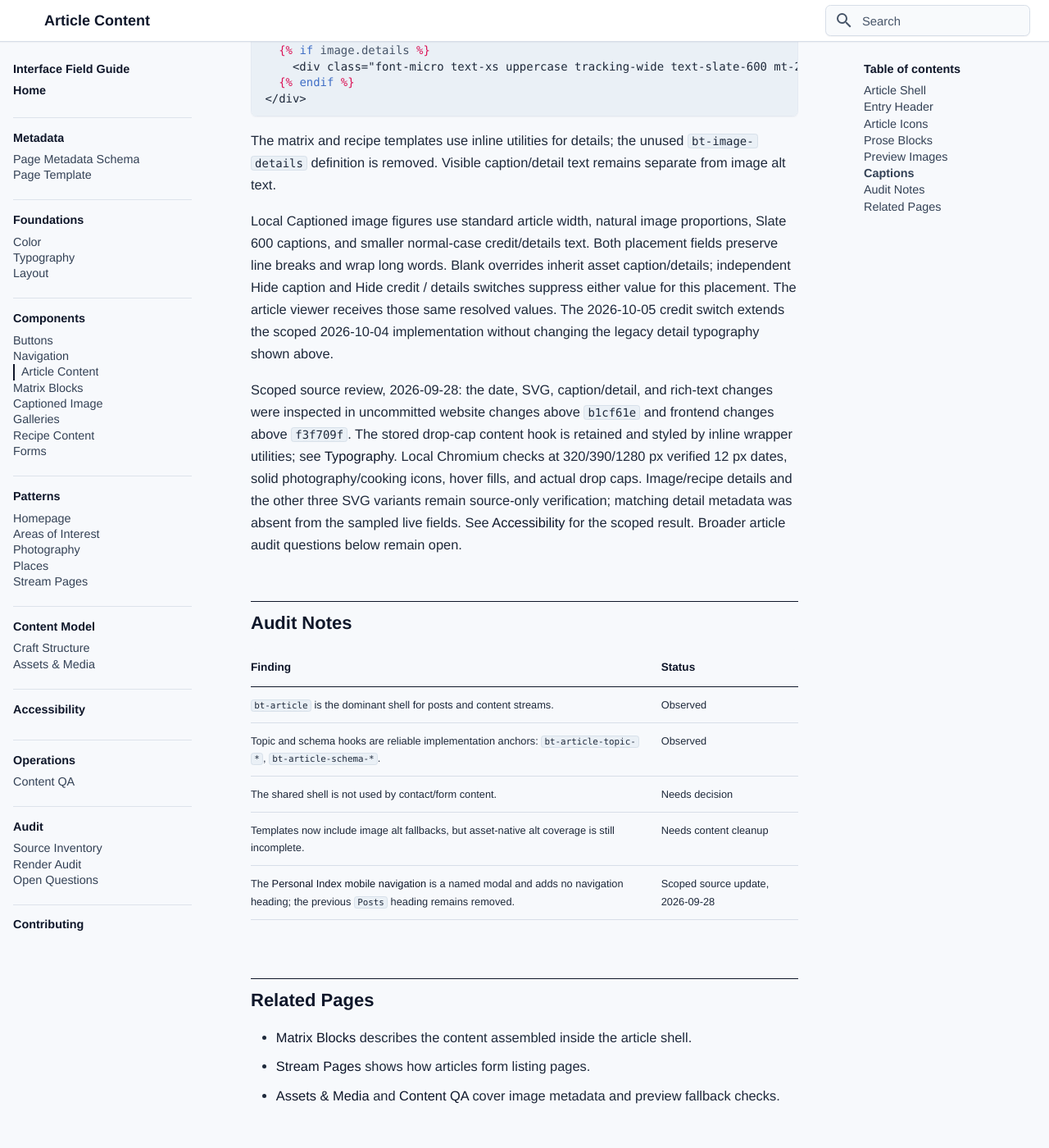
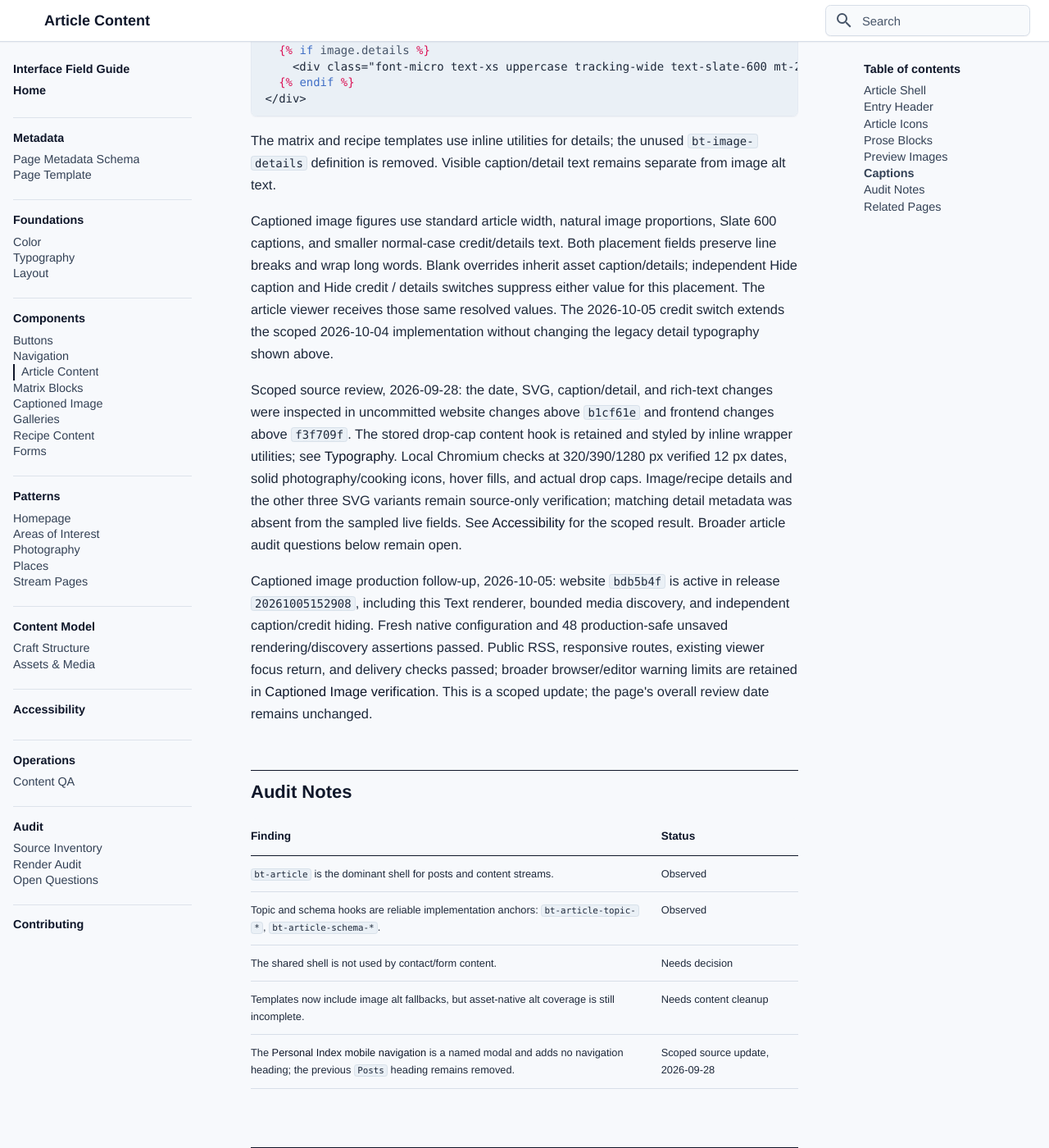
Before and after one commit to bentilden/Design-System, an MkDocs documentation site: the page built from docs/components/article-content.md, in a window 1280 px wide and 1400 px high, scrolled down 2692 px. Shown: the whole window at 82% size. Built offline with MkDocs 1.6.1 and Material for MkDocs 9.7.7, drawn with Linux system fonts in a browser that asks for light colours; some web fonts are replaced; some of the changed text lies outside the part shown.

Commit message:
Document verified Captioned image production release

````diff
--- a/docs/components/article-content.md
+++ b/docs/components/article-content.md
@@ -76,7 +76,7 @@ Icons sit above article headers and link back to the Area of Interest route. The
 
 ## Prose Blocks
 
-The Text renderer retains one `bt-text` prose wrapper and its existing table controller/template. Inside that wrapper, the local Captioned image implementation renders markup and nested entries deliberately:
+The Text renderer retains one `bt-text` prose wrapper and its existing table controller/template. Inside that wrapper, the Captioned image implementation renders markup and nested entries deliberately:
 
 ```twig
 {% include '_components/text-content' with {
@@ -118,9 +118,11 @@ Existing gallery, featured-image, and recipe captions use Slate 600 body text. T
 
 The matrix and recipe templates use inline utilities for details; the unused `bt-image-details` definition is removed. Visible caption/detail text remains separate from image alt text.
 
-Local Captioned image figures use standard article width, natural image proportions, Slate 600 captions, and smaller normal-case credit/details text. Both placement fields preserve line breaks and wrap long words. Blank overrides inherit asset caption/details; independent Hide caption and Hide credit / details switches suppress either value for this placement. The article viewer receives those same resolved values. The 2026-10-05 credit switch extends the scoped 2026-10-04 implementation without changing the legacy detail typography shown above.
+Captioned image figures use standard article width, natural image proportions, Slate 600 captions, and smaller normal-case credit/details text. Both placement fields preserve line breaks and wrap long words. Blank overrides inherit asset caption/details; independent Hide caption and Hide credit / details switches suppress either value for this placement. The article viewer receives those same resolved values. The 2026-10-05 credit switch extends the scoped 2026-10-04 implementation without changing the legacy detail typography shown above.
 
 Scoped source review, 2026-09-28: the date, SVG, caption/detail, and rich-text changes were inspected in uncommitted website changes above `b1cf61e` and frontend changes above `f3f709f`. The stored drop-cap content hook is retained and styled by inline wrapper utilities; see [Typography](../foundations/typography.md#drop-cap). Local Chromium checks at 320/390/1280 px verified 12 px dates, solid photography/cooking icons, hover fills, and actual drop caps. Image/recipe details and the other three SVG variants remain source-only verification; matching detail metadata was absent from the sampled live fields. See [Accessibility](../accessibility/index.md#color-and-contrast) for the scoped result. Broader article audit questions below remain open.
+
+Captioned image production follow-up, 2026-10-05: website `bdb5b4f` is active in release `20261005152908`, including this Text renderer, bounded media discovery, and independent caption/credit hiding. Fresh native configuration and 48 production-safe unsaved rendering/discovery assertions passed. Public RSS, responsive routes, existing viewer focus return, and delivery checks passed; broader browser/editor warning limits are retained in [Captioned Image verification](captioned-image.md#review-evidence). This is a scoped update; the page's overall review date remains unchanged.
 
 ## Audit Notes
 
--- a/docs/components/captioned-image.md
+++ b/docs/components/captioned-image.md
@@ -2,7 +2,7 @@
 title: Captioned Image
 type: component
 status: observed
-source_of_truth: observed dev code
+source_of_truth: observed production code
 audience:
   - design
   - development
@@ -34,6 +34,8 @@ accessibility:
 environments:
   observed:
     - dev
+    - staging
+    - production
 owner: Documentation owner
 created: 2026-10-04
 last_reviewed: 2026-10-04
@@ -86,6 +88,10 @@ Staging browser verification, 2026-10-05: public rendering passed 10 Chromium as
 
 The same native sidebar/parent overlapping-submit warnings occurred; a warning-free CP pass is not claimed. Staging uploads/automatic-alt generation, restricted roles, physical drag/drop, Safari, physical devices, and assistive technology remain unverified; earlier native upload evidence is local. Production remains unchanged.
 
+Production release verification, 2026-10-05: website `bdb5b4f` is active in production release `20261005152908`. All 33 changed source hashes match the staged implementation; fresh native field/layout settings passed 7/7 with no pending configuration or migrations. The production-safe unsaved rendering/discovery suite passed 48/48, and actual RSS XML, desktop/320/390 px public routes, existing shared-viewer focus return, asset delivery, and route/header checks passed. Existing production content, image relations, native alt text, and storage/volume identity remained unchanged apart from the Content Images display name. Production CMS content was not saved, imported, uploaded, or deleted.
+
+The four-route browser/font run loaded all 48 declared Helvetica Now faces per route, but its console audit and a focused Archive rerun reported a third-party Google advertising-quality request blocked by loopback address-space/CORS policy. This remains an explicit browser limitation. Production editor interactions were not repeated; staging is the functional authoring evidence with native save warnings. Broader accessibility/device/upload limits above remain.
+
 ## Related Pages
 
 - [Assets & Media](../content-model/assets-media.md) defines content/chrome ownership, upload paths, and shared asset metadata.
--- a/docs/components/index.md
+++ b/docs/components/index.md
@@ -27,3 +27,5 @@ See [Contributing](../contributing.md#frontend-implementation-rule) for the dura
 The highest-priority components are the ones with both visual impact and source coupling: article content, matrix blocks, galleries, recipe content, navigation, and forms.
 
 Local component addition, 2026-10-04: [Captioned Image](captioned-image.md) documents the one-image placement inserted through Story Text's existing Image button, including caption/credit inheritance, responsive rendering, the shared viewer, and feeds. Its staging and production release status is separate from this source observation.
+
+Captioned image production follow-up, 2026-10-05: the component is now deployed to production at website `bdb5b4f`; its [source and verification record](captioned-image.md#review-evidence) distinguishes native settings/rendering/public checks from staged editor coverage and retained warning limits.
--- a/docs/components/matrix-blocks.md
+++ b/docs/components/matrix-blocks.md
@@ -70,7 +70,7 @@ That means every block type can be targeted for styling, audits, and QA even whe
 
 | Block | Template | Authoring availability | Role |
 | --- | --- | --- | --- |
-| Text | `_matrix/text.twig` | Story | Main prose with `bt-text` and Tailwind typography; local Captioned image inserts render within the text flow. |
+| Text | `_matrix/text.twig` | Story | Main prose with `bt-text` and Tailwind typography; Captioned image inserts render within the text flow. |
 | Heading | `_matrix/heading.twig` | Legacy template; no current entry type | Section heading with optional divider. |
 | Callout | `_matrix/callout.twig` | Legacy template; no current entry type | Highlighted editorial aside with optional author-supplied class. |
 | Button | `_matrix/button.twig` | Story | Centered call to action using the shared `bt-button` class. |
@@ -100,6 +100,8 @@ Scoped local implementation, 2026-10-04: Text keeps its existing **Image** butto
 
 Source inspected in website `cad9448` on branch `codex/ckeditor-captioned-image`, checked locally on 2026-10-04; native configuration is applied locally. Authenticated local save/reopen and draft Preview passed with legacy markup and new entries. Unsaved native rendering fixtures verify blockquote/list/table wrappers in article and feed output. This does not establish staging or production behavior and does not refresh the page's overall review date.
 
+Production configuration follow-up, 2026-10-05: website `bdb5b4f` is active in production release `20261005152908`. Fresh native configuration confirms Text entry-image mode, the required single-image field and safe folder default, and independent hide controls. Unsaved production rendering/discovery passed 48 checks. [Captioned Image](captioned-image.md#review-evidence) retains the staged editing/Preview evidence and browser/editor warning limits; production native saves were not repeated.
+
 ## Accessibility Contract
 
 - Text blocks should preserve semantic rich text from authors.
@@ -118,7 +120,7 @@ Raw HTML blocks remain a known content risk. The current content QA script repor
 - [Article Content](article-content.md) provides the shell around matrix blocks.
 - [Craft Structure](../content-model/craft-structure.md) documents the fields and nested entry types behind the resolver.
 - [Galleries](galleries.md) and [Buttons](buttons.md) expand on individual block behavior.
-- [Captioned Image](captioned-image.md) describes the local nested component available through Text's Image button.
+- [Captioned Image](captioned-image.md) describes the nested component available through Text's Image button.
 - [Open Questions](../audit/open-questions.md) tracks the unresolved v1/v2 support decision.
 
 ## Story Table Rendering
--- a/docs/content-model/assets-media.md
+++ b/docs/content-model/assets-media.md
@@ -46,6 +46,8 @@ Scoped volume-policy update, 2026-10-04: the owner confirmed this content/chrome
 
 Scoped local implementation, 2026-10-04: the `codex/ckeditor-captioned-image` feature branch renames the Photos volume's display label to **Content Images** and applies that configuration locally. The `photos` handle, volume UID, filesystem, folders, asset identities/relations, and URLs remain unchanged; this does not move stored files. The source is committed in website `cad9448`, and this observation does not establish a staging or production release. Older observations below use Photos for this same volume. The Homepage cover selector still exposes the content and Site Images volumes; choose Content Images for editorial covers.
 
+Production naming verification, 2026-10-05: website `bdb5b4f` / production release `20261005152908` applies **Content Images**. Fresh native configuration confirms the original volume identity, single-image source, and default folder. Before/after fingerprints preserve all 285 production assets and native-alt rows, relations/URLs, and storage identity. Temporary filesystem write/read/delete probes and public URLs passed; no production CMS assets moved, uploaded, or deleted. See [Captioned Image](../components/captioned-image.md#review-evidence) for the precise source, rendering, and browser limits.
+
 Avoid adding more public volumes unless the authoring boundary is genuinely different.
 
 ## Environment Contract
@@ -73,7 +75,7 @@ Templates and content should use Craft asset fields and `asset.getUrl()`. Do not
 
 ## Upload Paths
 
-Existing entry-owned media fields use folders named from the owning entry URI. The local Captioned image field uses the dedicated static path below.
+Existing entry-owned media fields use folders named from the owning entry URI. The Captioned image field uses the dedicated static path below.
 
 | Field | Upload path |
 | --- | --- |
@@ -82,7 +84,7 @@ Existing entry-owned media fields use folders named from the owning entry URI. T
 | Featured image block `image` | `{owner.uri}` |
 | Gallery block `images` | `{owner.uri}` |
 | Recipe step `image2` | `{owner.uri}` |
-| Captioned image `captionedImageAsset` (local implementation) | Editor/direct-field default: `rich-text/story/`; toolbar library modal: selected Content Images folder |
+| Captioned image `captionedImageAsset` | Editor/direct-field default: `rich-text/story/`; toolbar library modal: selected Content Images folder |
 | `avatar` | `avatars/` |
 
 Use `{owner.uri}` for the existing Matrix media fields and `{uri}` for fields owned directly by the post. CKEditor's editor uploader resolves the selected Assets field path before a nested owner exists, so Captioned image uses `rich-text/story/` rather than a deeper owner URI for that default. The toolbar library modal retains native browsing and uploads into its selected folder. Both paths select and upload only to Content Images.
````
Also changed, not shown: other parts of docs/components/captioned-image.md (+1 -1 lines).
